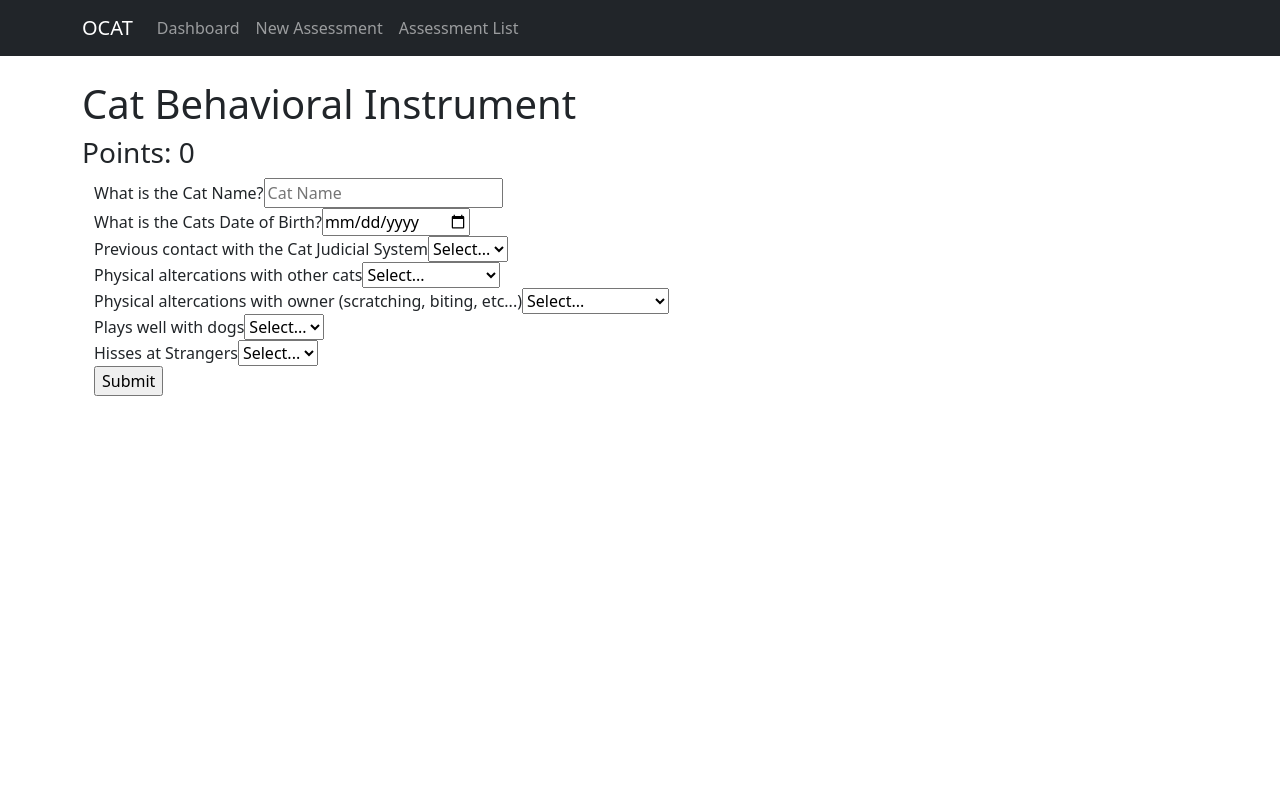
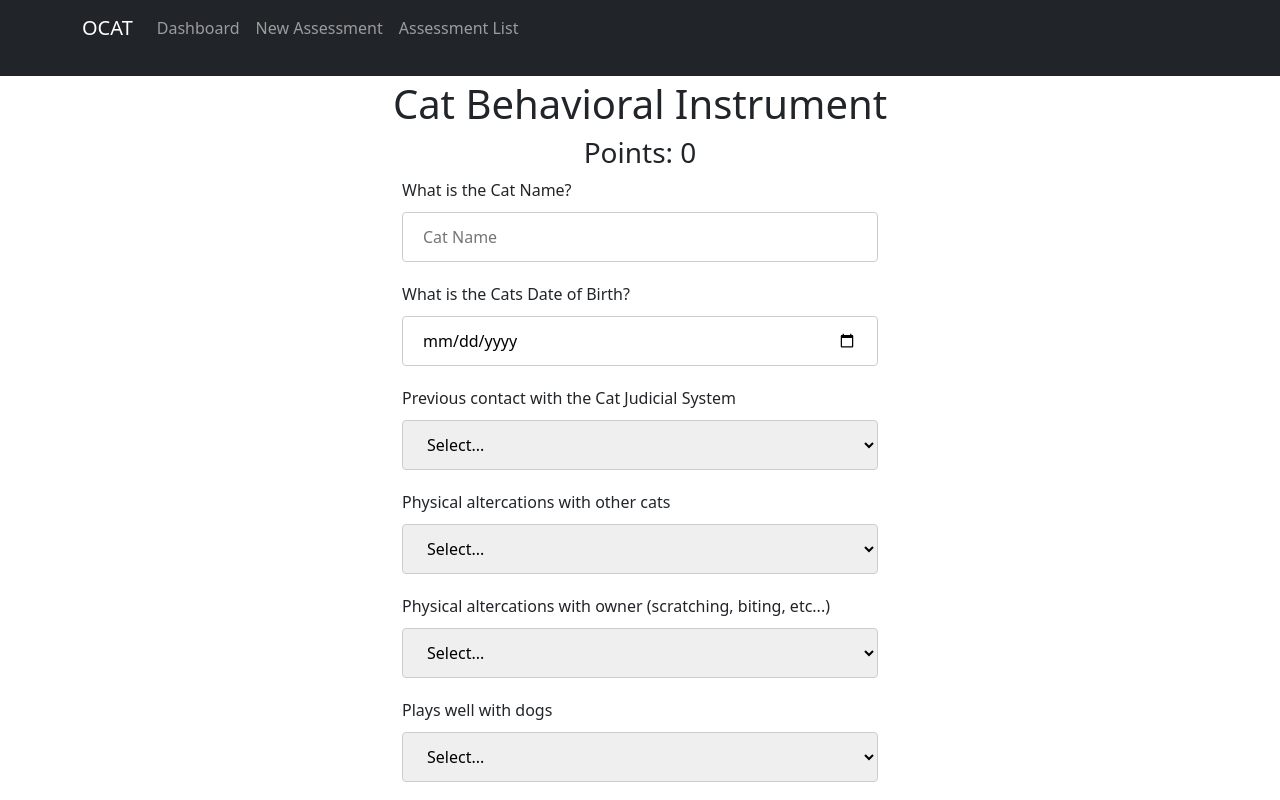
Before and after one commit to rohanpatel23/OCAT-Intern-Patel, a React (Create React App) app in the folder packages/client/: page /assessment/new in a window 1280 px wide. Shown: the top 800 px of the page. Built offline with nearby package versions, Linux system fonts and the light colour scheme.

Commit message:
added delete button + updated css

```diff
--- a/packages/client/src/pages/Assessments/AssessmentList.jsx
+++ b/packages/client/src/pages/Assessments/AssessmentList.jsx
@@ -93,6 +93,12 @@ export const AssessmentList = () => {
             Header: `Creation Date`,
             accessor: `createdAt`,
           },
+          {
+            Cell: ({ row }) =>
+              <button onClick={() => row.original}>Delete</button>,
+            Header: `Delete`,
+
+          },
 
         ],
       },
--- a/packages/client/src/pages/Assessments/NewAssessment.jsx
+++ b/packages/client/src/pages/Assessments/NewAssessment.jsx
@@ -2,6 +2,7 @@ import React, { useEffect, useState } from 'react';
 import { Button, Form } from 'react-bootstrap';
 import { useForm } from 'react-hook-form';
 import { AssessmentService } from '../../services/AssessmentService';
+import '../../scss/form.scss';
 
 const categoryPoints = {
   value0: 0, value1: 1,
--- a/packages/client/src/scss/form.scss
+++ b/packages/client/src/scss/form.scss
@@ -1,49 +1,88 @@
-.tableContainer {
-  padding: 1rem;
-    background-color: #adb5bd;
-  color: rgb(0, 0, 0);
-  display: flex;
-  flex-wrap: wrap;
+form {
+  width: 500px;
+  margin: 0 auto;
+}
+
+h1, h3 {
+  text-align: center;
+}
+
+.container {
+  margin-bottom: 20px;
+}
+
+label {
+  display: block;
+  font-size: 16px;
+  margin-bottom: 10px;
+}
+
+input, select {
   width: 100%;
-  padding-right: calc(var(--bs-gutter-x) * .5);
-  padding-left: calc(var(--bs-gutter-x) * .5);
-  margin-right: auto;
-  margin-left: auto;
+  padding: 12px 20px;
+  margin: 8px 0;
   box-sizing: border-box;
-  padding: 1%;
-  flex-direction: column;
+  border: 1px solid #ccc;
+  border-radius: 4px;
 }
+
+input[type="submit"] {
+  background-color: #4CAF50;
+  color: white;
+  padding: 14px 20px;
+  margin: 8px 0;
+  border: none;
+  border-radius: 4px;
+  cursor: pointer;
+}
+
+input[type="submit"]:hover {
+  background-color: #45a049;
+}
+
 
 table {
   width: 100%;
-  border-spacing: 0;
-  border: 1px solid black;
-    background: #cdd3d8;
+  border-collapse: collapse;
+  margin: 20px 0;
+  font-size: 14px;
+  color: #333;
+  border: 1px solid #ddd;
+  border-radius: 10px;
+  overflow: hidden;
+  box-shadow: 0px 0px 20px rgba(0, 0, 0, 0.1);
+}
 
-  tr {
-    :last-child {
-      td {
-        border-bottom: 0;;
-      }
-    }
-    background-color: white;
+th, td {
+  padding: 12px 8px;
+  text-align: left;
+  border-bottom: 1px solid #ddd;
+}
 
+th {
+  background-color: #f2f2f2;
+  font-weight: bold;
+  cursor: pointer;
+  font-size: 16px;
+  color: #666;
+  text-transform: uppercase;
+  letter-spacing: 1px;
+  padding-bottom: 20px;
+}
+
+tr {
+  transition: all 0.2s ease-in-out;
+}
+
+tr:hover {
+  background-color: #f5f5f5;
+}
+
+@media screen and (max-width: 600px) {
+  table {
+    font-size: 12px;
   }
-  thead tr:first-child {
-    display: none;
-  }
-
-  th,
-  td {
-    margin: 0;
-    padding: 0.5rem;
-    border-bottom: 1px solid black;
-    border-right: 1px solid black;
-    :last-child {
-      border-right: 0;
-    }
-  }
-  tbody tr:nth-of-type(odd){
-    background: #cdd3d8;
+  th, td {
+    padding: 8px;
   }
 }
```
